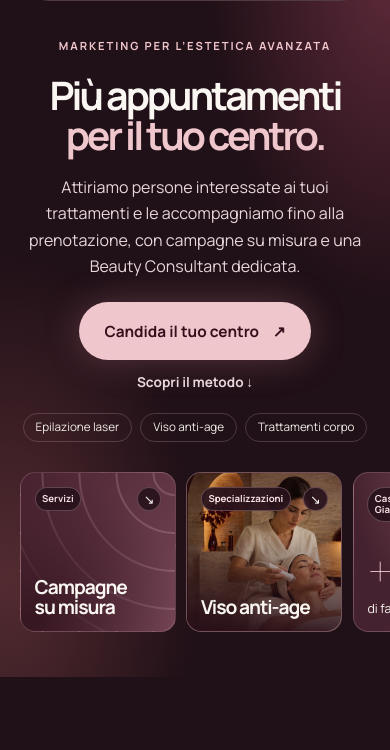
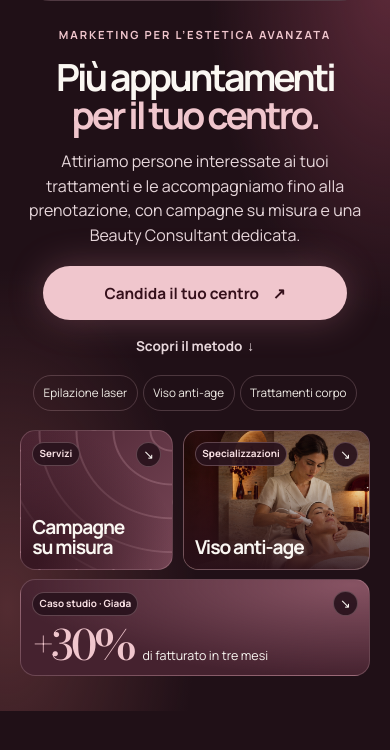
Before and after one commit to otticaclienti/sito-estetica-clienti, a plain HTML site: page index.html in a window 390 px wide. Shown: the part 84-834 px from the top of the page. Drawn offline with Linux system fonts and the light colour scheme.

Commit message:
Ottimizza le card della home su mobile

```diff
--- a/assets/site.css
+++ b/assets/site.css
@@ -512,28 +512,36 @@ footer { background: var(--ivory); color: var(--wine); border-top: 1px solid var
   [id] { scroll-margin-block-start: 5.5rem; }
   .header-inner { grid-template-columns: minmax(0, 1fr) auto; min-height: 3.5rem; }
   .nav-links { display: none; }
-  .hero { margin-top: -4.25rem; padding-top: 7.25rem; }
-  .hero h1 { font-size: clamp(2.45rem, 9.6vw, 4.5rem); }
-  .hero-lead { margin-block-start: 1.2rem; }
-  .hero-actions { margin-block-start: 1.4rem; }
-  .showcase {
-    width: 100%;
-    grid-template-columns: repeat(3, minmax(9.75rem, 1fr));
-    padding: .25rem var(--gutter) .6rem;
-    overflow-x: auto;
-    scroll-snap-type: x proximity;
-    scrollbar-width: thin;
-    scrollbar-color: #A47883 transparent;
-    scroll-padding-inline: var(--gutter);
-  }
-  .showcase-card { min-height: clamp(10rem, 29vw, 14rem); scroll-snap-align: start; border-radius: .95rem; }
-  .showcase-type { padding-inline: .4rem; font-size: .6rem; }
+  .hero { margin-top: -4.25rem; padding-top: 6.55rem; }
+  .hero .eyebrow { margin-bottom: .85rem; }
+  .hero h1 { font-size: clamp(2.15rem, 9.6vw, 4.5rem); }
+  .hero-lead { max-width: 42ch; margin-block-start: .9rem; line-height: 1.55; }
+  .hero-actions { gap: .4rem; margin-block-start: 1.15rem; }
+  .hero-actions .button { width: min(100%, 19rem); min-height: 3.35rem; }
+  .hero-actions .text-link { display: inline-grid; min-height: 2.5rem; grid-auto-flow: column; align-items: center; gap: .3rem; }
+  .treatment-links { gap: .3rem; margin-top: .55rem; }
+  .treatment-links a { display: inline-grid; min-height: 2.25rem; place-items: center; padding-inline: .6rem; }
+  .showcase { grid-template-columns: repeat(3, minmax(0, 1fr)); margin-top: 1.15rem; }
+  .showcase-card { min-height: clamp(8.75rem, 24vw, 12rem); border-radius: .95rem; }
+  .showcase-type { padding-inline: .4rem; font-size: .62rem; }
   .showcase-arrow { width: 1.55rem; font-size: .8rem; }
   .section-intro, .case-grid, .faq-grid, .application-grid { grid-template-columns: 1fr; }
   .application-visual { display: none; }
   .section-intro { gap: 1rem; }
   .services-grid, .focus-grid { grid-template-columns: 1fr; }
   .service-feature { grid-row: auto; min-height: 17rem; }
+}
+@media (max-width: 600px) {
+  .showcase { grid-template-columns: minmax(0, .9fr) minmax(0, 1.1fr); gap: .6rem; }
+  .showcase-card { gap: .65rem; padding: .7rem; }
+  .showcase-photo img { object-position: 73% 52%; }
+  .showcase-case { grid-column: 1 / -1; min-height: 0; }
+  .showcase-case .showcase-copy {
+    grid-template-columns: auto minmax(0, 1fr);
+    align-items: baseline;
+    gap: .55rem;
+  }
+  .showcase-result { font-size: clamp(2.6rem, 9.2vw, 3.6rem); }
 }
 @media (max-width: 390px) {
   .field-row { grid-template-columns: 1fr; }
--- a/index.html
+++ b/index.html
@@ -20,7 +20,7 @@
 <meta name="twitter:title" content="Estetica Premium — Marketing per centri estetici" />
 <meta name="twitter:description" content="Acquisizione clienti e Beauty Consultant per centri di estetica avanzata: laser, viso anti-age e corpo." />
 <meta name="twitter:image" content="https://estetica-premium.it/assets/logo-premium.png" />
-<link rel="stylesheet" href="assets/site.css?v=20261126" />
+<link rel="stylesheet" href="assets/site.css?v=20261126-mobile" />
 <script src="assets/site.js" defer></script>
 </head>
 <body id="top">
```
